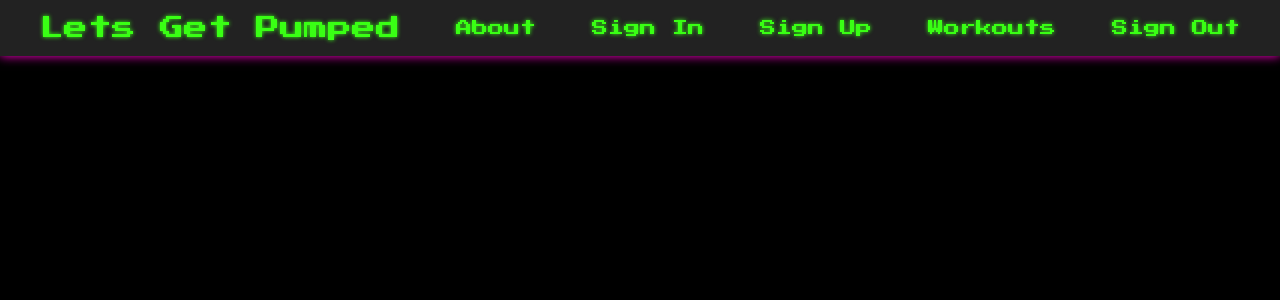
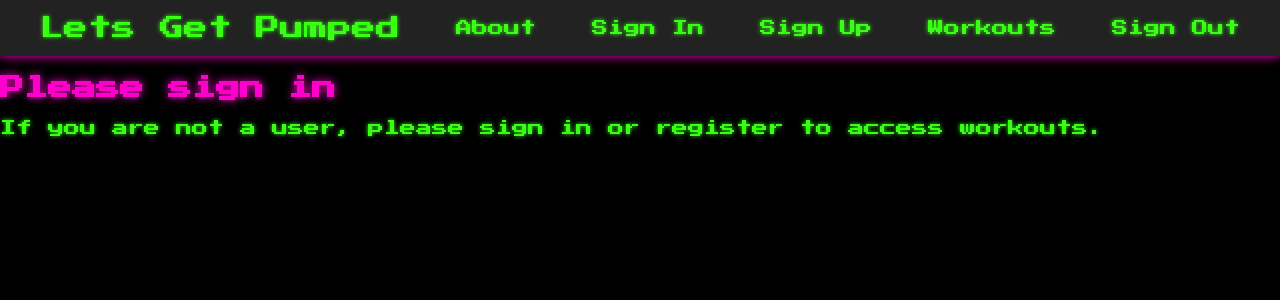
Before and after one commit to tanzie1313/workout-app-frontend, a React (Vite) app: page /welcome in a window 1280 px wide. Shown: the top 300 px of the page. Built offline with nearby package versions, Linux system fonts and the light colour scheme.

Commit message:
feat button for workout

```diff
--- a/src/App.jsx
+++ b/src/App.jsx
@@ -9,6 +9,7 @@ import About from './pages/About';
 import WorkoutsPage from './pages/WorkoutsPage';
 import SingleWorkoutPage from './pages/SingleWorkoutPage';
 import Logout from './pages/Logout';
+import WelcomePage from './pages/WelcomePage';
 
 
 function App() {
@@ -23,6 +24,7 @@ function App() {
         <Route path="/about" element={<About />} />
         <Route path="/workouts" element={<WorkoutsPage />} />
         <Route path="/workouts/:id" element={<SingleWorkoutPage />} />
+        <Route path="/welcome" element={<WelcomePage />} />
         <Route path="/logout" element={<Logout />} />
       </Routes>
     </Router>
--- a/src/pages/SignIn.jsx
+++ b/src/pages/SignIn.jsx
@@ -13,7 +13,7 @@ const SignIn = () => {
     e.preventDefault();
     try {
       await login({ username, password });
-      navigate('/workouts');
+      navigate('/welcome');
     } catch (err) {
       setError('Invalid credentials');
     }
--- /dev/null
+++ b/src/pages/WelcomePage.jsx
@@ -0,0 +1,34 @@
+ import React from 'react';
+ import { useEffect } from 'react';
+import { Link } from 'react-router-dom';
+
+ const WelcomePage = () => {
+
+
+
+   const user = JSON.parse(localStorage.getItem('user'));
+
+
+    if (!user)
+        return <NotSignedIn />;
+
+
+    return (
+      <div>
+         <h2>Welcome {user.username}</h2>
+         <p>Track your workouts and exercises with a retro vibe!</p>
+          <Link to="/workouts"><button>workouts</button></Link>
+      </div>
+    );
+     };
+
+     const NotSignedIn = () => {
+        return (
+          <div>
+            <h2>Please sign in</h2>
+            <p>If you are not a user, please sign in or register to access workouts.</p>
+            {/* Your sign-in form goes here */}
+          </div>
+        );
+    }
+        export default WelcomePage;
--- a/src/services/authService.js
+++ b/src/services/authService.js
@@ -9,7 +9,9 @@ export const authService = {
     headers: { 'Content-Type': 'application/json' },
     body: JSON.stringify(credentials),
   });
-  return response.json();
+  //todo: handle errors
+    const data = await response.json();
+ return data;
 },
 
  async  register(userData) {
```
